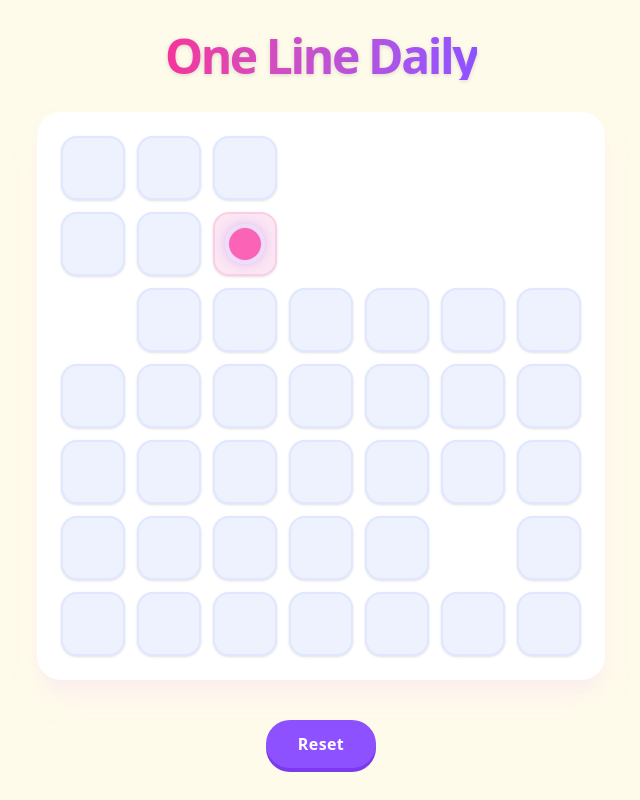
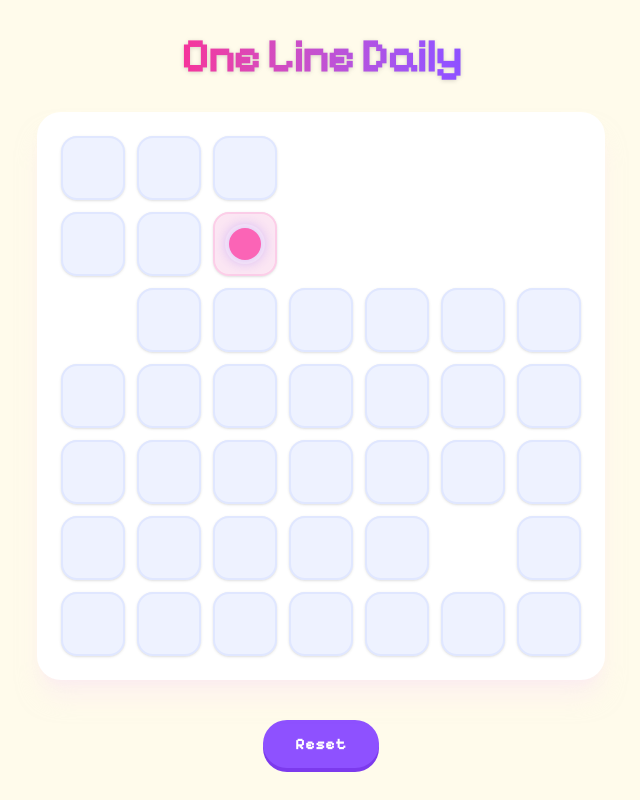
Before and after one commit to Pathet1cS/oneliner, a Next.js app: page / in a window 1280 px wide. Shown: the whole page, without its empty margins (319-959 px from the left). Built offline with nearby package versions, Linux system fonts and the light colour scheme.

Commit message:
chore: install framer-motion and setup Pixelify Sans font

```diff
--- a/package.json
+++ b/package.json
@@ -10,6 +10,7 @@
     "test": "vitest run --passWithNoTests"
   },
   "dependencies": {
+    "framer-motion": "^12.42.2",
     "next": "16.2.10",
     "react": "19.2.4",
     "react-dom": "19.2.4"
--- a/src/app/layout.tsx
+++ b/src/app/layout.tsx
@@ -1,20 +1,15 @@
 import type { Metadata } from "next";
-import { Geist, Geist_Mono } from "next/font/google";
+import { Pixelify_Sans } from "next/font/google";
 import "./globals.css";
 
-const geistSans = Geist({
-  variable: "--font-geist-sans",
+const pixelify = Pixelify_Sans({
   subsets: ["latin"],
-});
-
-const geistMono = Geist_Mono({
-  variable: "--font-geist-mono",
-  subsets: ["latin"],
+  variable: "--font-pixelify",
 });
 
 export const metadata: Metadata = {
-  title: "Create Next App",
-  description: "Generated by create next app",
+  title: "Enileno",
+  description: "Enileno application",
 };
 
 export default function RootLayout({
@@ -25,9 +20,9 @@ export default function RootLayout({
   return (
     <html
       lang="en"
-      className={`${geistSans.variable} ${geistMono.variable} h-full antialiased`}
+      className={`${pixelify.variable} ${pixelify.className} h-full antialiased`}
     >
-      <body className="min-h-full flex flex-col">{children}</body>
+      <body className="min-h-full flex flex-col bg-[#334173] text-white">{children}</body>
     </html>
   );
 }
--- /dev/null
+++ b/test-dates.ts
@@ -0,0 +1,16 @@
+import { generatePuzzle } from './src/lib/gameLogic';
+
+for (let i = 1; i <= 365; i++) {
+  const dateStr = `2026-01-${String(i).padStart(2, '0')}`;
+  try {
+    const start = performance.now();
+    generatePuzzle(dateStr);
+    const end = performance.now();
+    if (end - start > 10) {
+      console.log(`Took ${end - start}ms for ${dateStr}`);
+    }
+  } catch(e) {
+    console.error(`Failed for ${dateStr}: ${(e as Error).message}`);
+  }
+}
+console.log("Done");
```
Also changed, not shown: 1 other file (tests, documents, lock files or other folders).
